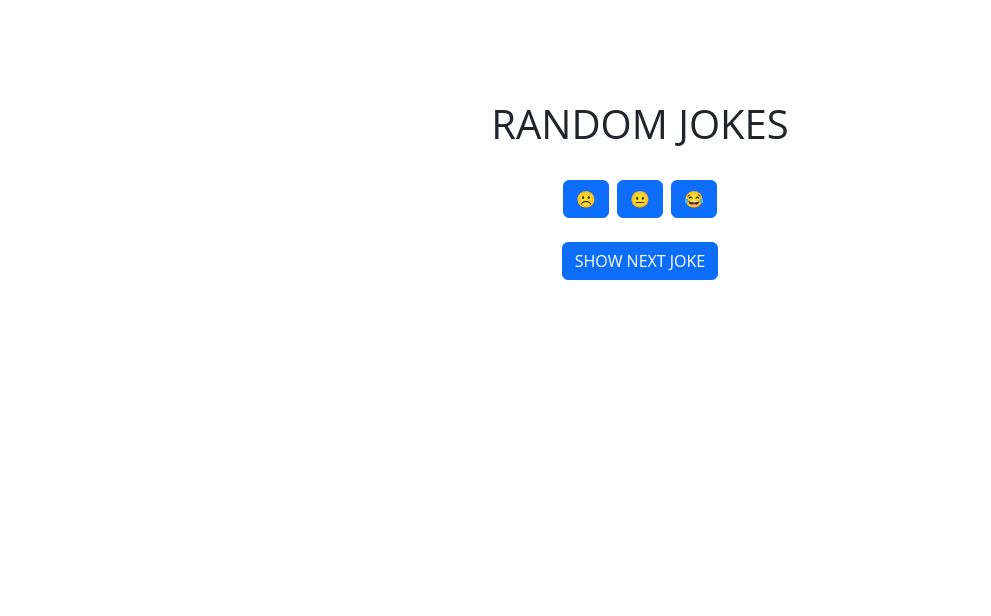
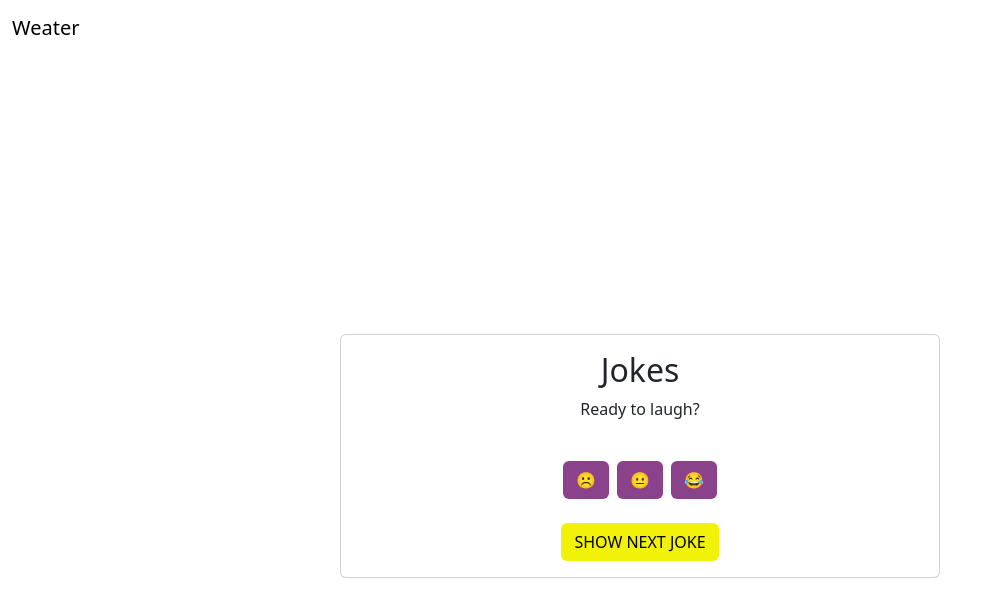
Before and after one commit to GemmaLleros/Sprint-5, a website: page index.html in a window 1280 px wide. Shown: the whole page, without its empty margins (0-991 px from the left). Drawn offline with nearby package versions, Linux system fonts and the light colour scheme; no server answers.

Commit message:
Exercise 3

```diff
--- a/index.html
+++ b/index.html
@@ -4,29 +4,37 @@
     <meta charset="UTF-8">
     <meta http-equiv="X-UA-Compatible" content="IE=edge">
     <meta name="viewport" content="width=device-width, initial-scale=1.0">
-    <link rel="stylesheet" href="./scss/styles.css">
+    <link rel="stylesheet" href="./sass/styles.css">
     <title>RANDOM JOKES</title>
 </head>
 <body>
     <header>
-        <div id="weather"></div>
+        <nav class="navbar navbar-light">
+            <div class="container-fluid" id="weater">
+              <a class="navbar-brand" href="#">Weater</a>
+            </div>
+
+          </nav>
     </header>
-    <div class="container d-flex" ></div>
-        <article>
-            <div id="app">
-                <h1>RANDOM JOKES</h1>
-                <div id="joke"></div>
-            </div>
-            <div class="scoreButtons" id="scoreButtons" style="display: none;"></div>
-            <div class="d-grid gap-2 p-4 d-block d-sm-flex justify-content-center">
-                <button class="btn btn-primary" type="button" onclick="getPoints(1)">☹️</button>
-                <button class="btn btn-primary" type="button" onclick="getPoints(2)">😐</button>
-                <button class="btn btn-primary" type="button" onclick="getPoints(3)">😂</button>
+    <main class="container d-flex align-items-center justify-content-center vh-100 ">
+        <div class="row">
+            <div class=" col-12 card text-center " style="width: 600px" id="block">
+                <div class="card-body">
+                    <h2 class="card-title">Jokes</h2>
+                    <p class="card-text" id="result">Ready to laugh?</p>
+                    <p class="card-tex fs-5" id="joke"></p>
+
+                    <div class="scoreButtons" id="scoreButtons" style="display: none;"></div>
+                    <div class="d-grid gap-2 p-4 d-block d-sm-flex justify-content-center">
+                        <button class="btn btn-info" type="button" onclick="getPoints(1)">☹️</button>
+                        <button class="btn btn-info" type="button" onclick="getPoints(2)">😐</button>
+                        <button class="btn btn-info" type="button" onclick="getPoints(3)">😂</button>
+                    </div>
+                    <button class="btn btn-primary" type="button" onclick= "callRandomJoke()">SHOW NEXT JOKE</button>
+                </div>
             </div>
         </div>
-        <button class="btn btn-primary" type="button" onclick= "callRandomJoke()">SHOW NEXT JOKE</button>
-        </article>
-    </div>
+    </main>
     <script src="main.js"></script>
     <script src="node_modules/bootstrap/dist/js/bootstrap.min.js"></script>
 </body>
--- a/main.ts
+++ b/main.ts
@@ -1,29 +1,42 @@
 // 1. Se define una interface llamada "JokeResponse" con la propiedad llamada "joke". Esta interface describe el formato de la respuesta.
 interface JokeResponse {
+    joke : string;
+}
+interface Joke {
     joke: string;
+    score: number;
+    date: string;
 }
-// 2. Se define una función asíncrona que llama a una API de chistes para obtener un chiste aleatorio y mostrarlo en la página web.
+let reportJokes: Joke[] = [];
+
 async function callRandomJoke() {
-// 2.1 Se establece la URL de la API.
     const API_URL = 'https://icanhazdadjoke.com/';
-// 2.2 Se definen las opciones para la petición a la API, incluyendo header para indicar que se espera una respuesta en formato JSON.
-    const options: RequestInit = {
-        headers: {
-            'Accept': 'application/json'
-        }
-    };
-// 2.3 Se hace una petición a la API y se espera la respuesta. La respuesta se trata como un objeto de tipo JokeResponse.
+    const options: RequestInit = {headers: {'Accept': 'application/json'}};
     const jokeResponse = await (await fetch(API_URL, options)).json() as JokeResponse;
     console.log(jokeResponse);
+    const scoreButton = document.getElementById("scoreButtons") as HTMLButtonElement;
+    scoreButton.style.display = "";
+
 // 2.4 Se obtiene un elemento HTML con el id "joke" y se le asigna el valor del chiste obtenido de la respuesta.
     const HTMLResponse = document.querySelector('#joke') as HTMLElement;
-
     HTMLResponse.innerHTML = jokeResponse.joke;
 }
-/*
-    3. Se agrega un event listener para el evento "DOMContentLoaded", que se ejecutará cuando el contenido del documento
-    haya sido cargado y parseado. Al dispararse este evento, se llama a la función "callRandomJoke".
-*/
-document.addEventListener("DOMContentLoaded", (event) => {
-    callRandomJoke();
-});
+
+function getPoints(id: number) {
+    const punctuation: number = id;
+    const textDate: string = new Date().toISOString();
+    const lastJokeElement = document.getElementById("joke");
+    let textLastJoke = "";
+    if (lastJokeElement) {
+      textLastJoke = lastJokeElement.outerText;
+    }
+    const jokeIndex = reportJokes.findIndex((e: Joke) => textLastJoke === e.joke);
+    const joke: Joke = { joke: textLastJoke, score: punctuation, date: textDate };
+
+    if (textLastJoke !== "" && jokeIndex < 0) {
+      reportJokes.push(joke);
+    } else {
+      reportJokes[jokeIndex].score = punctuation;
+    }
+    console.log(reportJokes);
+  }
--- /dev/null
+++ b/sass/styles.scss
@@ -0,0 +1,3 @@
+$primary: #f2f207fd;
+$info:#8a428afd;
+@import "../node_modules/bootstrap/scss/bootstrap";
--- a/scss/styles.scss
+++ /dev/null
@@ -1,2 +0,0 @@
-$primary: #f2f207fd;
-@import "./node_modules/bootstrap/scss/bootstrap";
```
Also changed, not shown: sass/styles.css, 2 other files.
